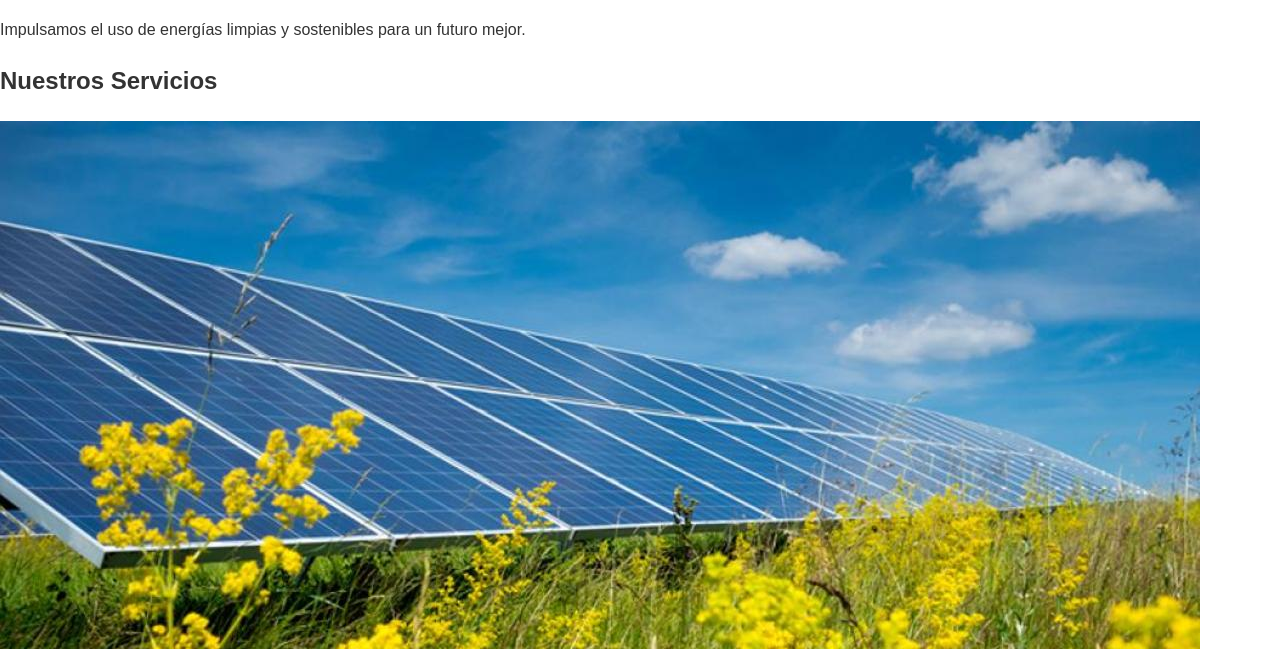
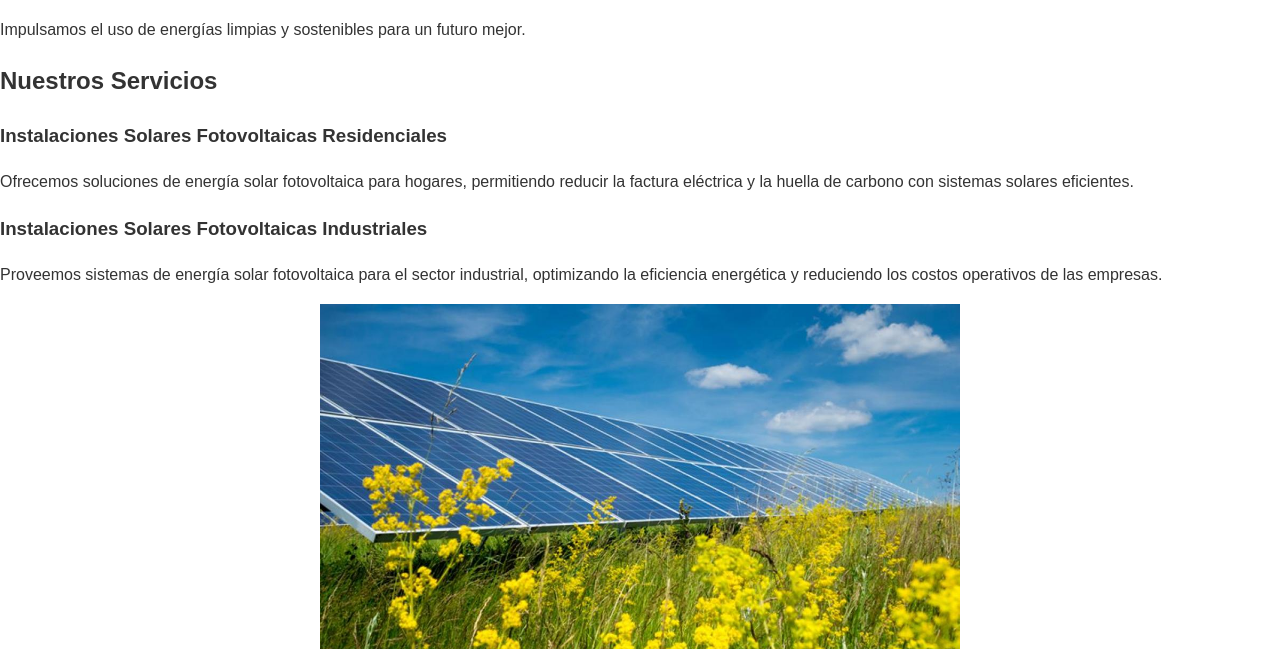
Before and after one commit to aqx33/aqx33.github.io, a plain HTML site: page index.html in a window 1280 px wide. Shown: the part 151-800 px from the top of the page. Drawn offline with Linux system fonts and the light colour scheme.

Commit message:
Update index.html

```diff
--- a/index.html
+++ b/index.html
@@ -24,7 +24,6 @@
         <section id="servicios">
             <h2>Nuestros Servicios</h2>
             <div class="servicio">
-                <img src="1.jpeg" alt="Instalaciones Solares Fotovoltaicas Residenciales">
                 <h3>Instalaciones Solares Fotovoltaicas Residenciales</h3>
                 <p>Ofrecemos soluciones de energía solar fotovoltaica para hogares, permitiendo reducir la factura eléctrica y la huella de carbono con sistemas solares eficientes.</p>
             </div>
```
